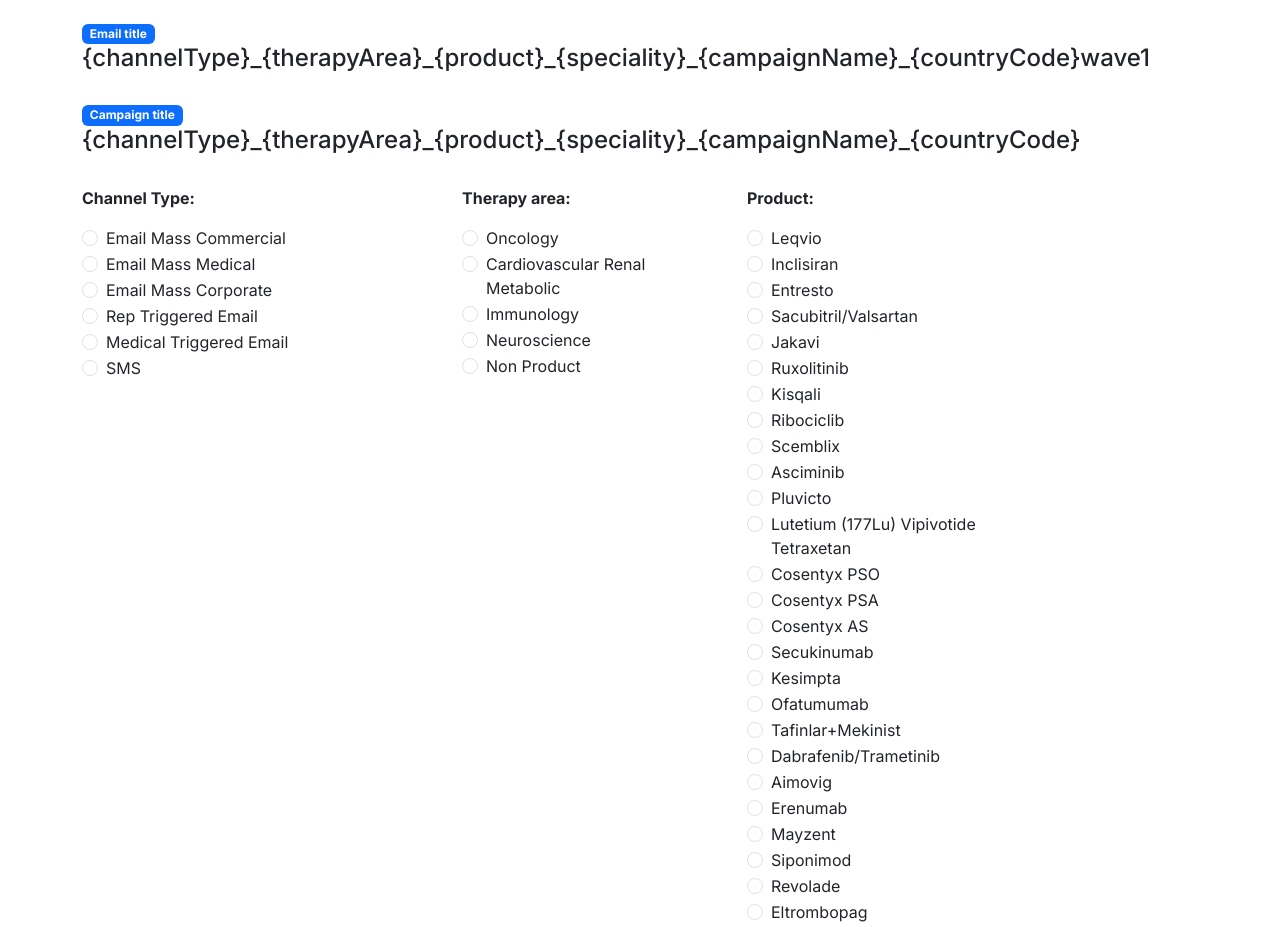
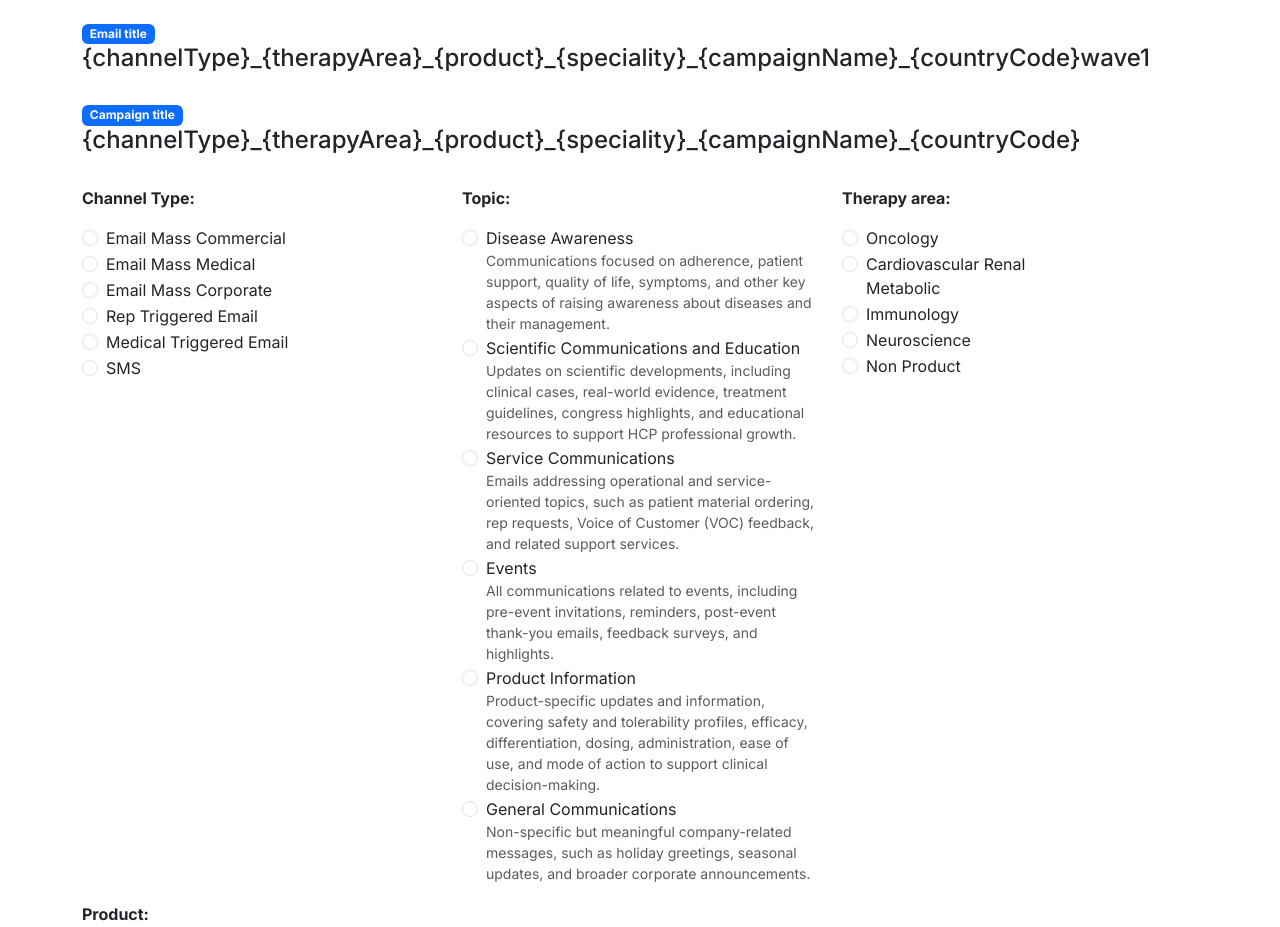
Before and after one commit to robineero/nvs-newsletter-naming-tool, a plain HTML site: page index.html in a window 1280 px wide. Shown: the top 927 px of the page. Drawn offline with nearby package versions, Linux system fonts and the light colour scheme.

Commit message:
Iterate topic list

```diff
--- a/index.html
+++ b/index.html
@@ -31,6 +31,10 @@
                     <div class="col-6 col-md-4">
                         <p><strong>Channel Type:</strong></p>
                         <div id="channelTypeList" class="pb-3"></div>
+                    </div>
+                    <div class="col-6 col-md-4">
+                        <p><strong>Topic:</strong></p>
+                        <div id="topicsList" class="pb-3"></div>
                     </div>
                     <div class="col-6 col-md-3">
                         <p><strong>Therapy area:</strong></p>
@@ -201,6 +205,7 @@
         "MTE" : "Medical Triggered Email",
         "SMS" : "SMS"
     };
+
     let channelTypeListHtml = "";
 
     for (const [key, value] of Object.entries(channelTypes)) {
@@ -220,8 +225,32 @@
             }
         });
 
-    updateCampaignName();
-}
+        updateCampaignName();
+    }
+
+    // Iterate topic list
+
+    let topicsListDiv = document.getElementById("topicsList");
+    let topicsListHtml = "";
+    let topics = [
+        {title : "Disease Awareness", abbreviation : "Disease", comment : "Communications focused on adherence, patient support, quality of life, symptoms, and other key aspects of raising awareness about diseases and their management."},
+        {title : "Scientific Communications and Education", abbreviation : "Scientific", comment : "Updates on scientific developments, including clinical cases, real-world evidence, treatment guidelines, congress highlights, and educational resources to support HCP professional growth."},
+        {title : "Service Communications", abbreviation : "Service", comment : "Emails addressing operational and service-oriented topics, such as patient material ordering, rep requests, Voice of Customer (VOC) feedback, and related support services."},
+        {title : "Events", abbreviation : "Event", comment : "All communications related to events, including pre-event invitations, reminders, post-event thank-you emails, feedback surveys, and highlights."},
+        {title : "Product Information", abbreviation : "Product", comment : "Product-specific updates and information, covering safety and tolerability profiles, efficacy, differentiation, dosing, administration, ease of use, and mode of action to support clinical decision-making."},
+        {title : "General Communications", abbreviation : "General", comment : "Non-specific but meaningful company-related messages, such as holiday greetings, seasonal updates, and broader corporate announcements."},
+    ]
+    topics.forEach( topic => {
+        let id = uuid();
+        topicsListHtml += `<div class="form-check">
+            <input class="form-check-input" type="radio" name="therapy-area-radio" id="therapy-area-${id}" value="${topic.abbreviation}">
+            <label class="form-check-label" for="therapy-area-${id}">${topic.title}<br>
+                <small class="text-muted">${topic.comment}</small></label>
+
+            </div>`;
+    });
+    topicsListDiv.innerHTML = topicsListHtml;
+
 
     // Iterate therapy area list
 
```
